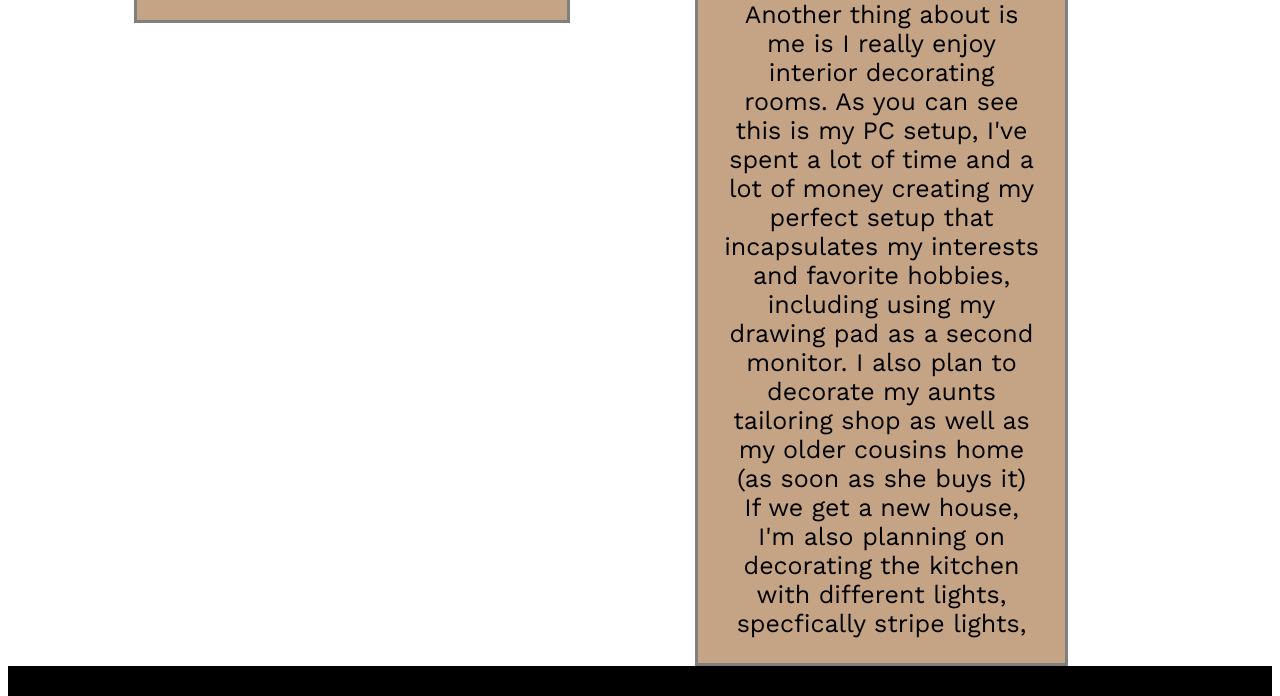
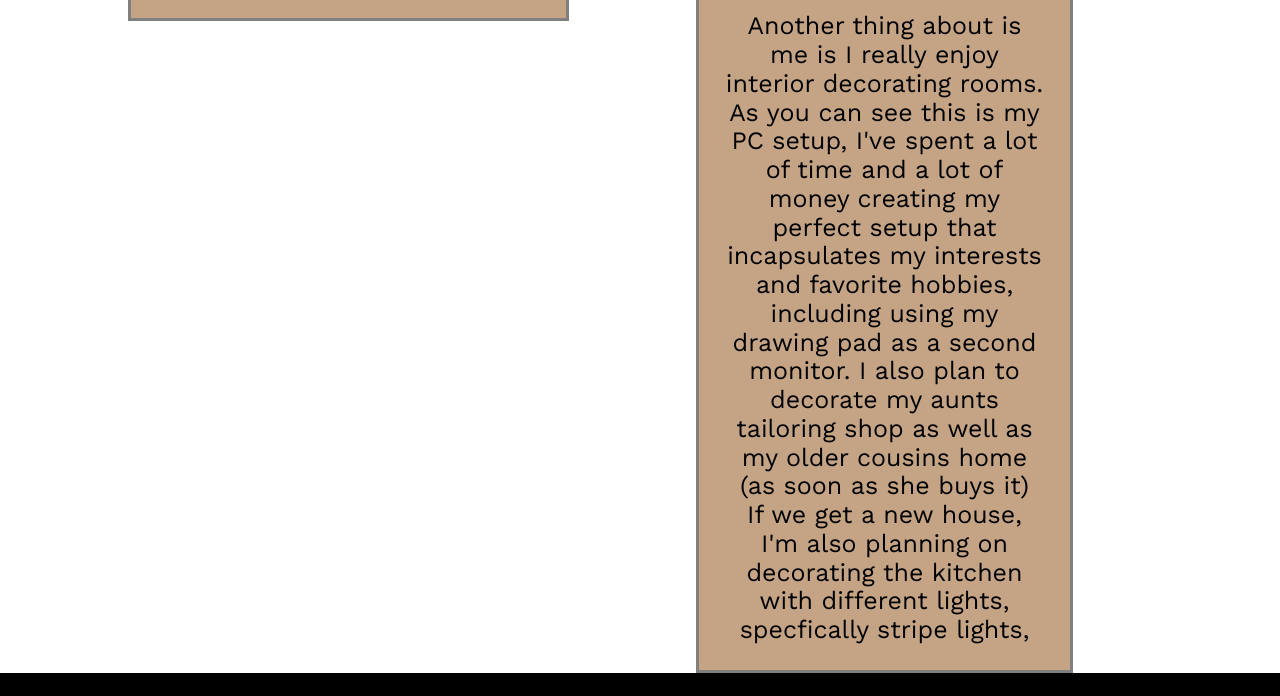
Before and after one commit to ashuthegoat6/ashuthegoat6.github.io, a plain HTML site: page index.html in a window 1280 px wide. Shown: the part 1295-1991 px from the top of the page. Drawn offline with nearby package versions, Linux system fonts and the light colour scheme; grey boxes are pictures that could not be loaded.

Commit message:
Update index.html

```diff
--- a/index.html
+++ b/index.html
@@ -2,6 +2,7 @@
 
 <html lang="en-us">
   <head>
+    <link rel="stylesheet" type="text/css" href="normalize.css">
     <link href="https://fonts.googleapis.com/css?family=Work Sans" rel="stylesheet">
     <meta charset="utf-8">
     <meta name="viewport" content="width=device-width, initial-scale=1">
```
